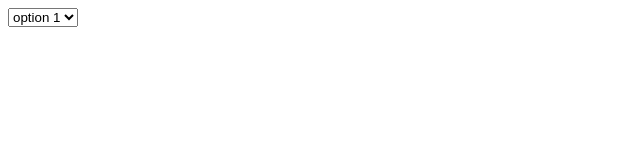
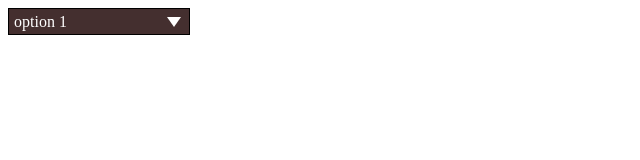
Before and after one commit to regevt/CustomSelect, a plain HTML site: page index.html in a window 1280 px wide. Shown: the whole page, without its empty margins (0-640 px from the left). Drawn offline with Linux system fonts and the light colour scheme.

Commit message:
Update index.html

```diff
--- a/index.html
+++ b/index.html
@@ -1,7 +1,7 @@
 <!DOCTYPE html>
 <html lang="en">
 	<head>
-		<link rel="stylesheet" href="./custumSelect.css" />
+		<link rel="stylesheet" href="./customSelect.css" />
 	</head>
 	<body>
 		<div style="width:180px">
@@ -15,7 +15,7 @@
 				</select>
 			</div>
 		</div>
-		<script src="./custumSelect.js"></script>
+		<script src="./customSelect.js"></script>
 		<script>
 			function selectionChanged(event) {
 				// console.log(event.target);
```
